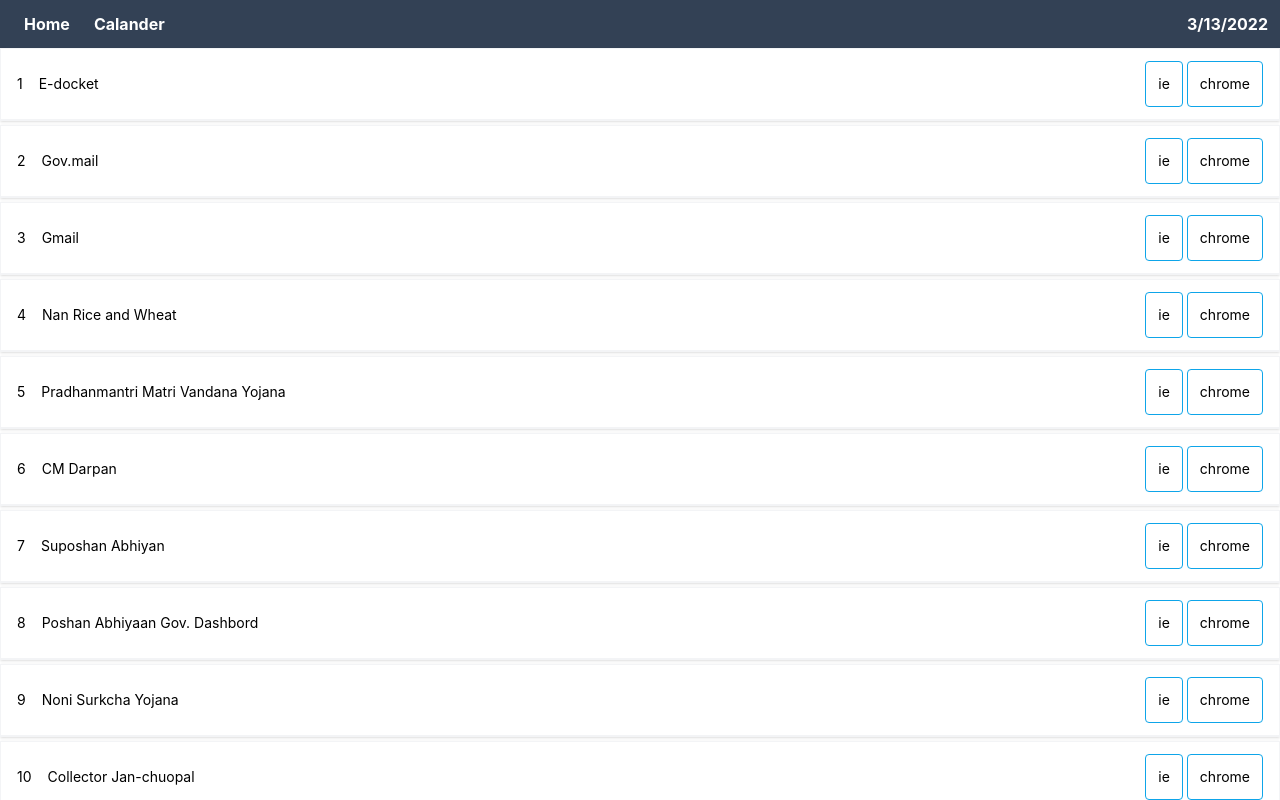
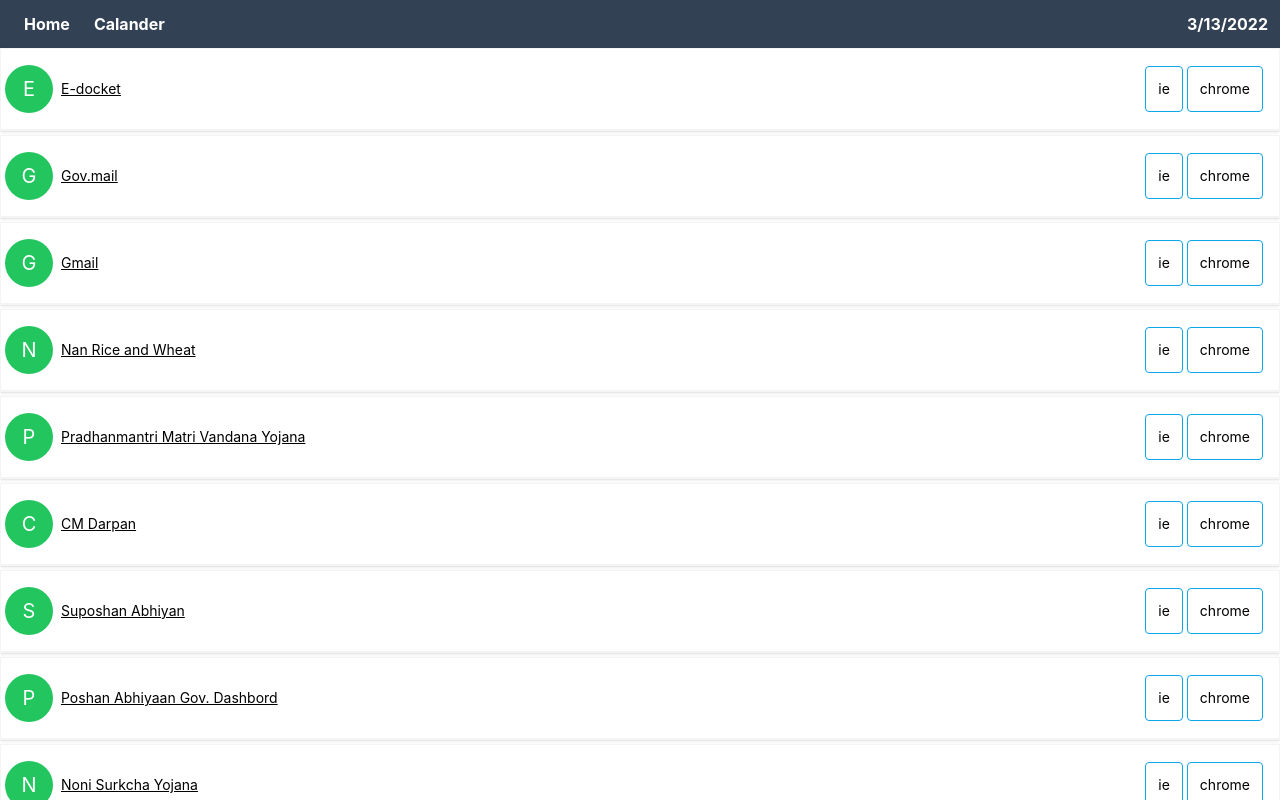
Before and after one commit to 4mit/linkify, a Next.js app: page /components/links in a window 1280 px wide. Built offline with nearby package versions, Linux system fonts and the light colour scheme.

Commit message:
decoration
decoration

```diff
--- a/pages/components/links/index.js
+++ b/pages/components/links/index.js
@@ -98,9 +98,15 @@
           return (
             <li className="mb-1 border border-white-500 shadow flex items-center  dark:text-gray-200 justify-between py-3 border-b-2 border-gray-100 ">
               <div className="flex items-center justify-start text-sm text-black">
-                <span className="mx-4">{i + 1}</span>
+                <div class="m-1 mr-2 w-12 h-12 relative flex justify-center items-center rounded-full bg-green-500 text-xl text-white uppercase">
+                  {l.title.charAt(0)}
+                </div>
                 <span>
-                  <a href={l.link} target="_blank">
+                  <a
+                    href={l.link}
+                    target="_blank"
+                    className="underline decoration-2-sky-500"
+                  >
                     {l.title}
                   </a>
                 </span>
```
